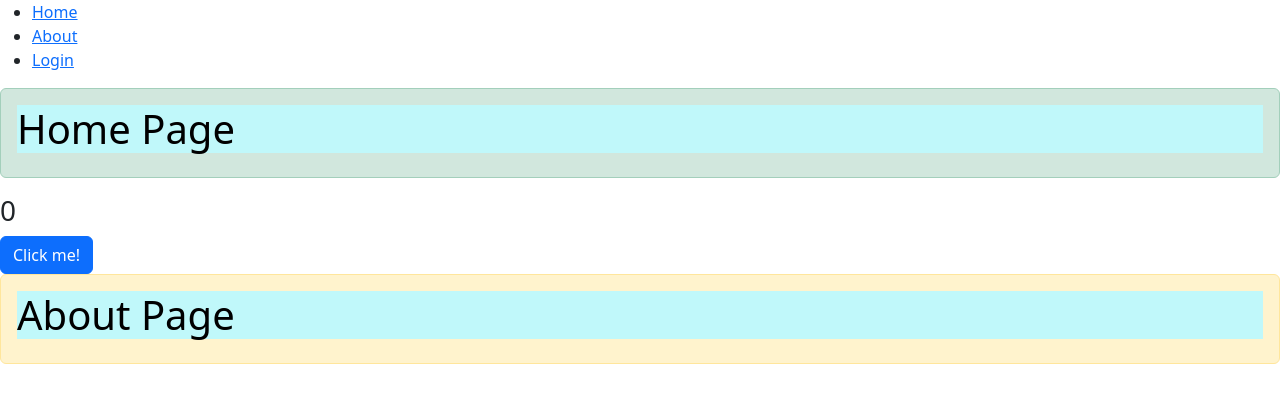
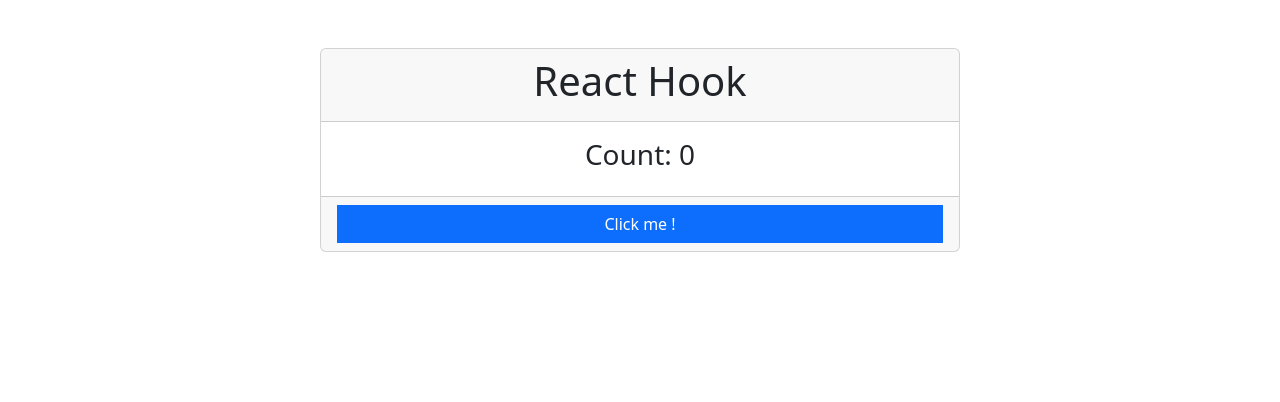
Before and after one commit to hudayberdipolat/react-lessons, a React (Create React App) app: page / in a window 1280 px wide. Shown: the top 402 px of the page. Built offline with nearby package versions, Linux system fonts and the light colour scheme.

Commit message:
react useState

```diff
--- /dev/null
+++ b/src/components/ders7.js
@@ -0,0 +1,32 @@
+import { useEffect, useState } from "react"
+
+const ReactHook = () => {
+    // eslint-disable-next-line
+    const [count, setCount] = useState(0)
+
+    const increment = () => {
+        setCount(count => count + 1)
+    }
+
+
+
+    return (
+        <>
+            <div className="w-50 mx-auto mt-5">
+                <div className="card">
+                    <div className="card-header">
+                        <h1 className="text-center">React Hook</h1>
+                    </div>
+                    <div className="card-body">
+                        <h3 className="text-center">Count: {count}</h3>
+                    </div>
+                    <div className="card-footer">
+                        <button className="btn btn-primary w-100 rounded-0" onClick={increment}>Click me !</button>
+                    </div>
+                </div>
+            </div>
+        </>
+    )
+}
+
+export default ReactHook
--- a/src/index.js
+++ b/src/index.js
@@ -1,13 +1,12 @@
 import React from 'react';
 import ReactDOM from 'react-dom/client';
 import reportWebVitals from './reportWebVitals';
-
-import App from './App';
+import ReactHook from './components/ders7';
 
 
 const root = ReactDOM.createRoot(document.getElementById('root'));
 root.render(
-    < App />
+    <ReactHook/>
 );
 
 
```
